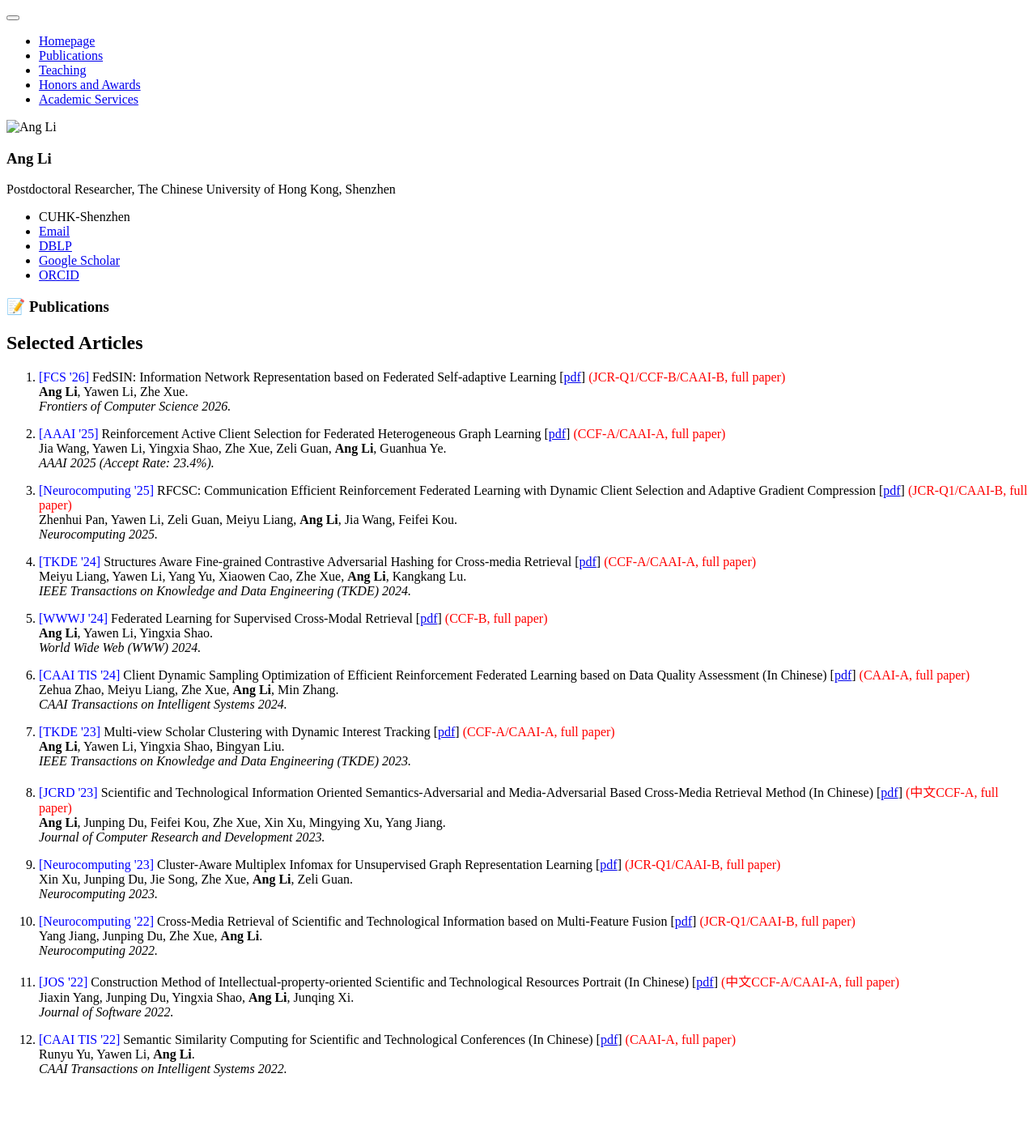
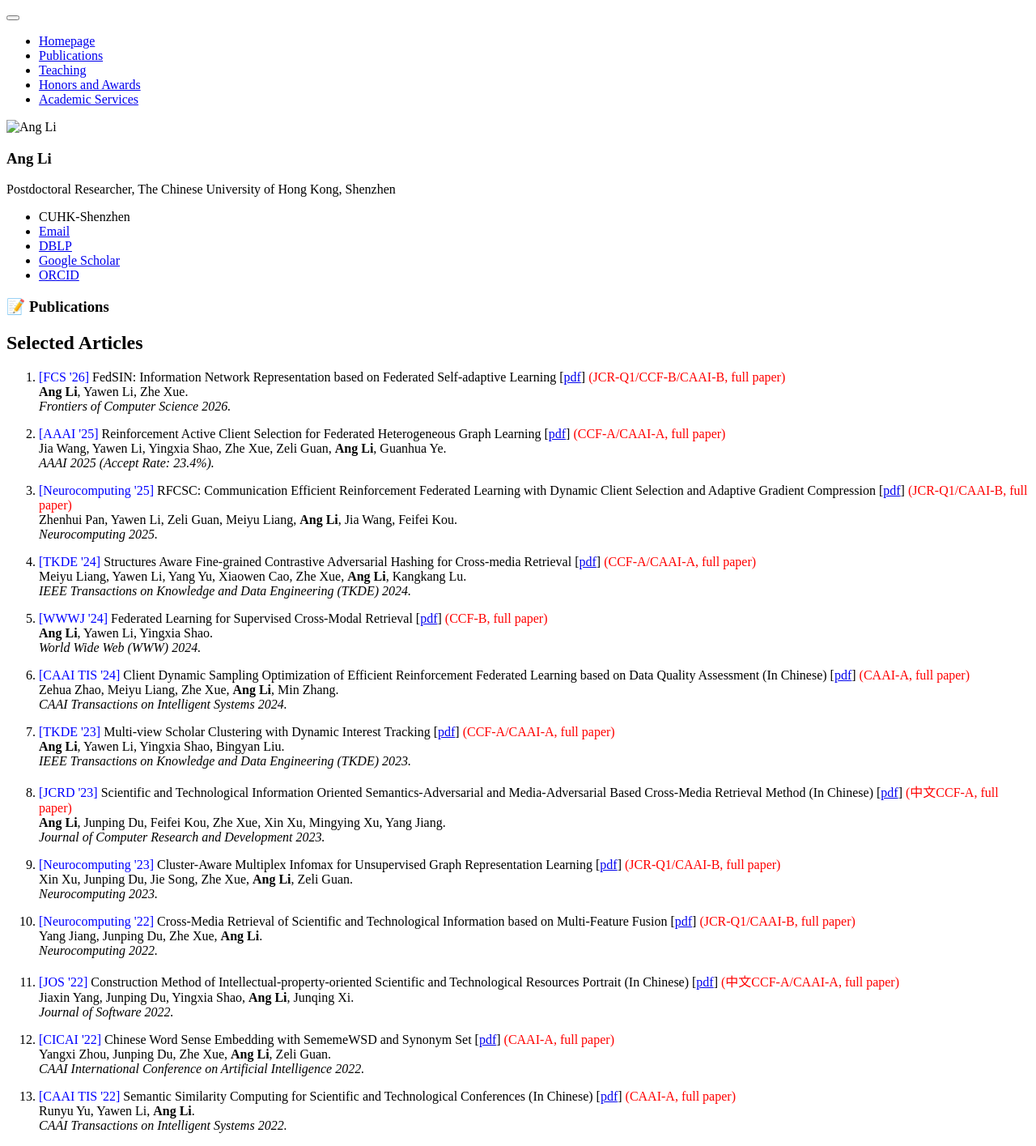
Before and after one commit to chris-Ang-li/chris-Ang-li.github.io, a Jekyll site: the page built from _pages/includes/pub.md, in a window 1280 px wide. Shown: the whole page at 81% size. Built offline with Jekyll 4.4.1, drawn with Linux system fonts in a browser that asks for light colours; our own code applies the rules of GitHub Pages for plain Markdown files; before the commit the page ends 1345 px from its top, so only the background shows below that.

Commit message:
Update pub.md

```diff
--- a/_pages/includes/pub.md
+++ b/_pages/includes/pub.md
@@ -81,6 +81,13 @@
     </p>
    </li>
   <li>
+    <p><font color="blue">[CICAI '22]</font> Chinese Word Sense Embedding with SememeWSD and Synonym Set [<a href="https://link.springer.com/chapter/10.1007/978-3-031-20503-3_19">pdf</a>] <font color="red">(CAAI-A, full paper)</font>
+      <br>
+      Yangxi Zhou, Junping Du, Zhe Xue, <b>Ang Li</b>, Zeli Guan.<br>
+      <i>CAAI International Conference on Artificial Intelligence 2022.</i> <br>
+    </p>
+   </li>
+  <li>
     <p><font color="blue">[CAAI TIS '22]</font> Semantic Similarity Computing for Scientific and Technological Conferences (In Chinese) [<a href="https://kns.cnki.net/kcms2/article/abstract?v=y_SiIdm5mquoP6qfa3K2wBe8TcPKvndRh-E7J5KavdSh2BVbwvOxR8nhxOfkoJ1h3rOnmDy1rb-xxP--aopQtlXDMUZBeH6AkoYyB6lHX-JFaY7i46b-IfvhPKFv5rS47_z-OEHaWILIM9Udnx0daQ730TgwygPHaoJrRCEv3GHvmWU52E4hcA==&uniplatform=NZKPT&language=CHS">pdf</a>] <font color="red">(CAAI-A, full paper)</font>
       <br>
       Runyu Yu, Yawen Li, <b>Ang Li</b>.<br>
```
